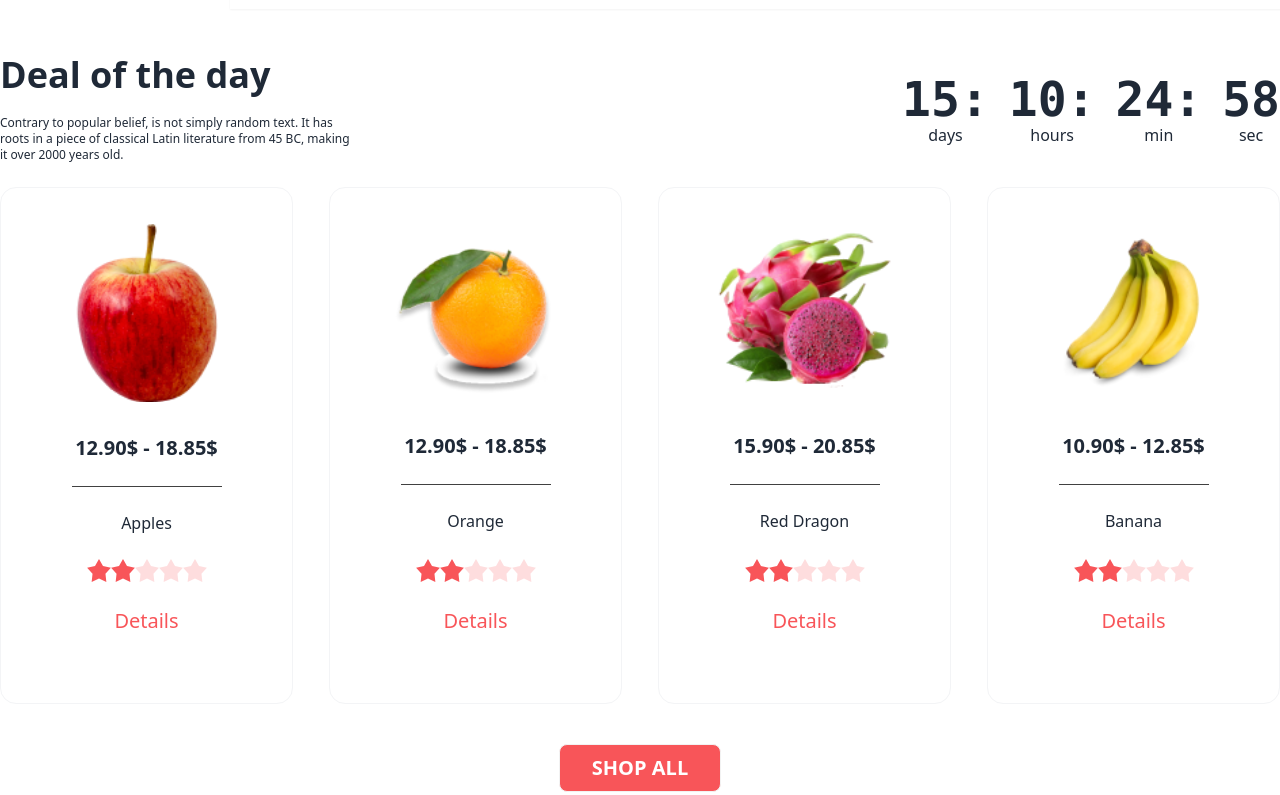
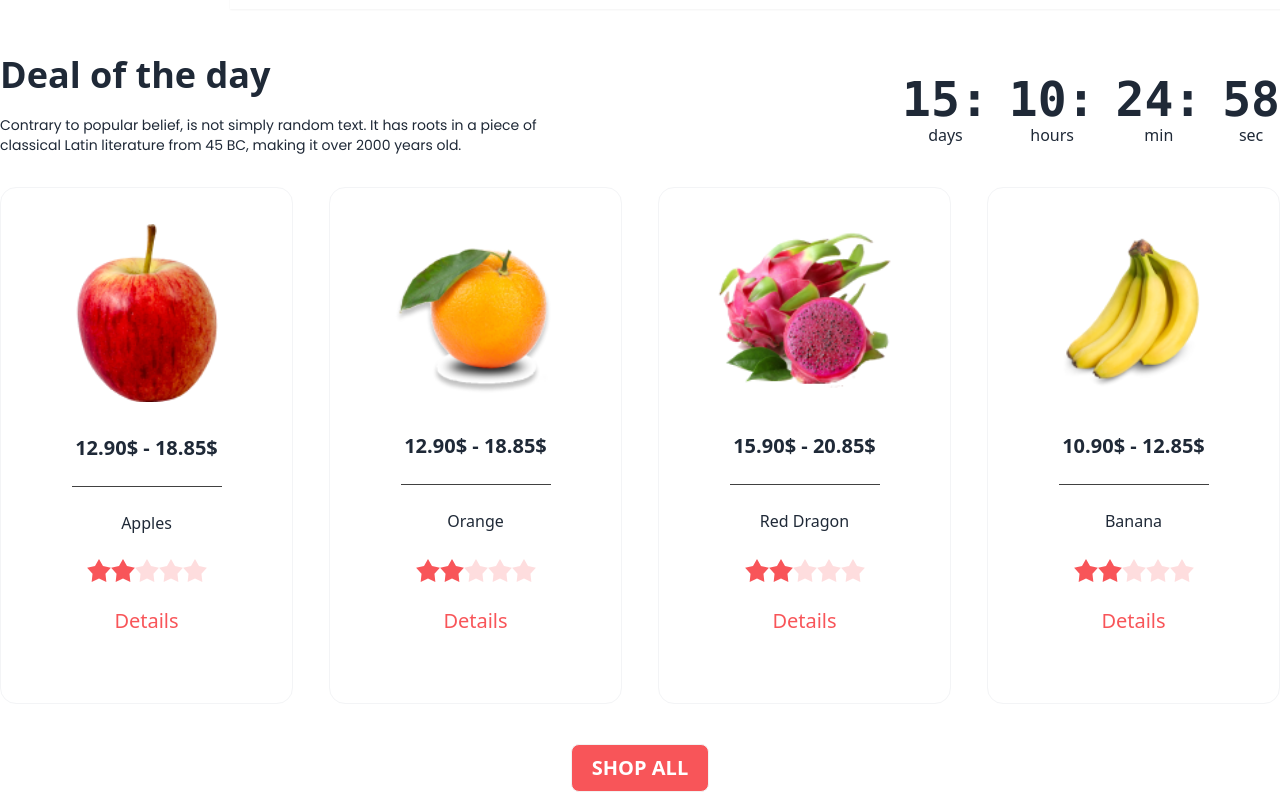
Before and after one commit to AALabonya/Fruits-Assignment-3, a plain HTML site: page index.html in a window 1280 px wide. Shown: the part 847-1642 px from the top of the page. Drawn offline with nearby package versions, Linux system fonts and the light colour scheme.

Commit message:
button padding changed

```diff
--- a/index.html
+++ b/index.html
@@ -216,7 +216,7 @@
             <div class="flex flex-col  md:flex-row lg:flex-row lg:justify-between">
                 <div class="flex-1 md:gap-5 lg:text-start mb-5 text-center">
                   <h1 class="text-xl text-center md:text-center lg:text-start md:text-3xl lg:text-4xl font-extrabold">Deal of the day</h1>
-                  <p class="text-xs mx-auto lg:text-start w-[250px] md:w-[350px] mt-5 lg:ml-0 ">Contrary to popular belief, is not simply random text. It has roots in a piece of
+                  <p class="text-xs mx-auto lg:text-start w-[250px] md:w-[350px] lg:w-[550px]  mt-5 lg:ml-0 lg:text-sm fonts-Poppins">Contrary to popular belief, is not simply random text. It has roots in a piece of
                     classical Latin literature from 45 BC, making it over 2000 years old.</p>
                 </div>
                 <div class="flex justify-center mx-auto mt-5 mb-10 md:px-10 lg:px-0">
@@ -459,7 +459,7 @@
          </section>
          <div >
           <div class="flex justify-center text-center mb-10">
-           <button class="btn text-white bg-[#F85559] text-xl py-10px px-8">Shop All</button></div>
+           <button class="btn text-white bg-[#F85559] text-xl py-8px px-5">Shop All</button></div>
 
            </div>
 
```
